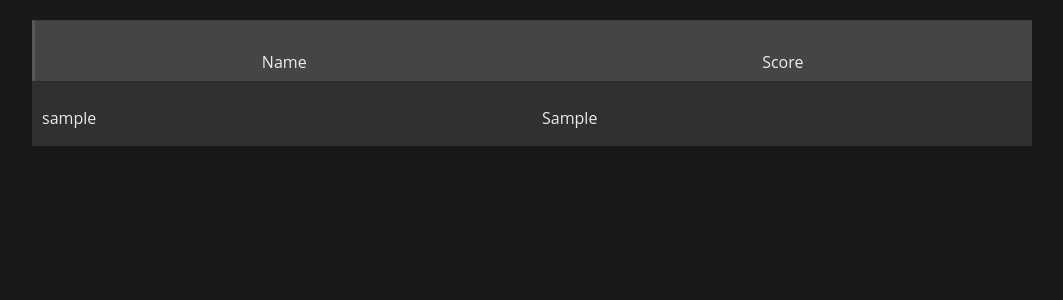
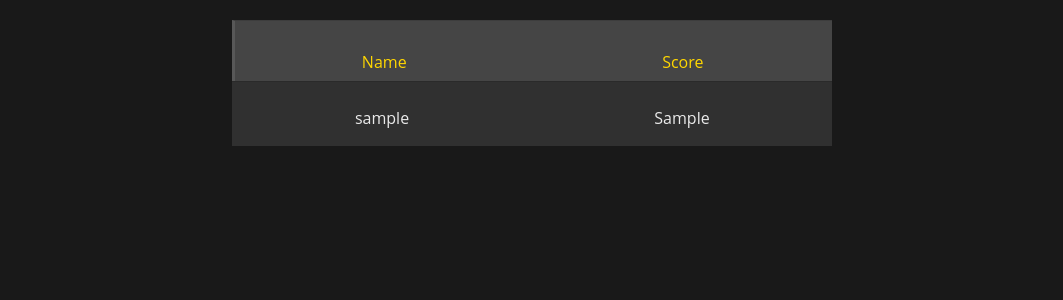
Before and after one commit to CodecoolGlobal/freestyle-javascript-game-javascript-bgabor88, a Flask app: page /hall_of_fame in a window 1280 px wide. Shown: the top 300 px of the page, without its empty margins (108-1171 px from the left). Run offline with Flask 2, Linux system fonts and the light colour scheme; tables that the repository leaves empty hold one stand-in row (values such as "Sample post").

Commit message:
format css style in hall of fame

```diff
--- a/static/hs.css
+++ b/static/hs.css
@@ -5,7 +5,7 @@ body {
 
 .wrapper {
     width: 100%;
-    max-width: 1000px;
+    max-width: 600px;
     margin: 20px auto 100px auto;
     padding: 0;
     background: rgba(255, 255, 255, 0.1);
@@ -20,6 +20,7 @@ body {
 }
 
 .row ul li {
+    text-align: center;
     margin: 0;
     font-size: 16px;
     font-weight: normal;
@@ -29,21 +30,13 @@ body {
     box-sizing: border-box;
 }
 
-.title ul li {
-    padding: 15px 13px;
-}
-
 .row ul li {
     padding: 5px 10px;
 }
 
 .row {
-    padding: 20px 0;
     height: 30px;
-    font-size: 0;
-    position: relative;
     overflow: hidden;
-    transition: all 0.2s ease-out;
     border-top: 1px solid rgba(0, 0, 0, 0.1);
 }
 
@@ -53,9 +46,9 @@ body {
 }
 
 .title {
+    color: gold;
     padding: 25px 0 5px 0;
     height: 30px;
-    font-size: 0;
     text-align: center;
     background-color: rgba(255, 255, 255, 0.1);
     border-left: 3px solid rgba(255, 255, 255, 0.1);
@@ -74,9 +67,7 @@ body {
     overflow: hidden;
     position: relative;
     transition: all 0.2s ease-out;
-    -webkit-animation: fadeIn 0.4s ease-out 2s 1 alternate;
     animation: fadeIn 0.4s ease-out 2s 1 alternate;
-    -webkit-animation-fill-mode: forwards;
     animation-fill-mode: forwards;
 }
 
@@ -97,6 +88,7 @@ body {
 }
 
 ul.more-content li {
+    text-align: center;
     position: relative;
     top: 22px;
     font-size: 13px;
```
